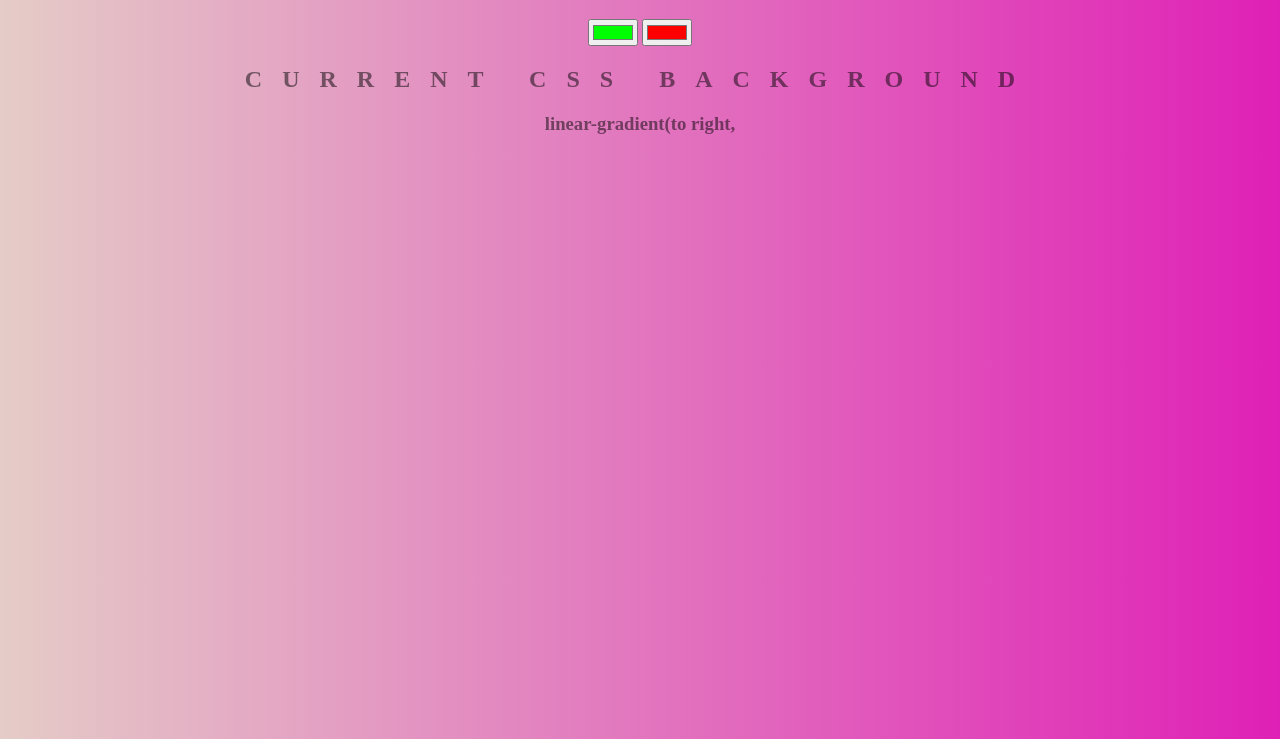
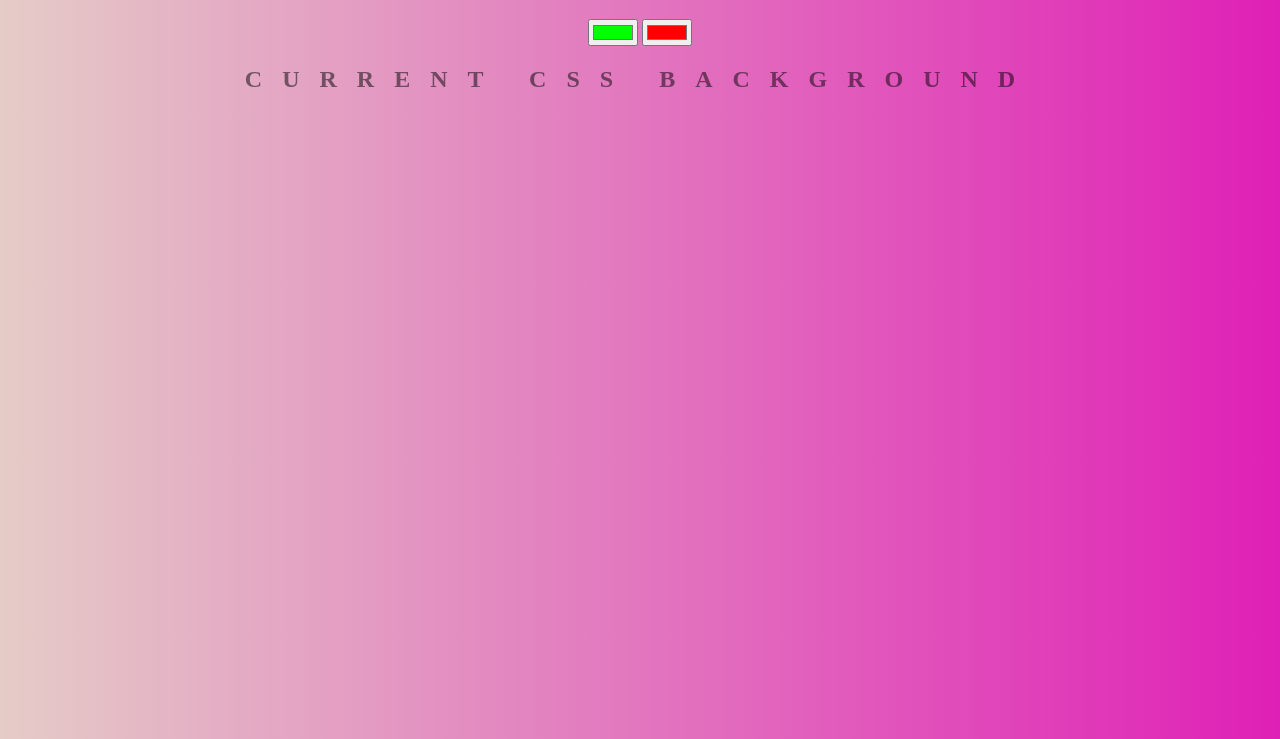
Before and after one commit to NeerajRegaltos/BackgroundGredient, a plain HTML site: page index.html in a window 1280 px wide. Shown: the part 61-800 px from the top of the page. Drawn offline with Linux system fonts and the light colour scheme.

Commit message:
Update index.html
I am Just Updating H3 heading

```diff
--- a/index.html
+++ b/index.html
@@ -12,7 +12,7 @@
     <input class="color2" type="color" name="color2" value="#ff0000">
 
     <h2>Current CSS Background</h2>
-    <h3>linear-gradient(to right,</h3>
+    <h3></h3>
     <script src="script.js"></script>
 </body>
 </html>
```
